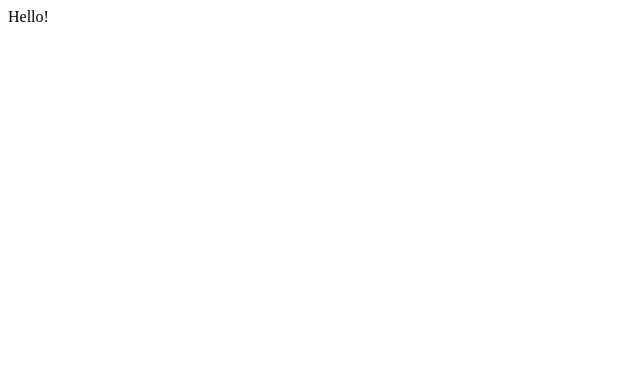
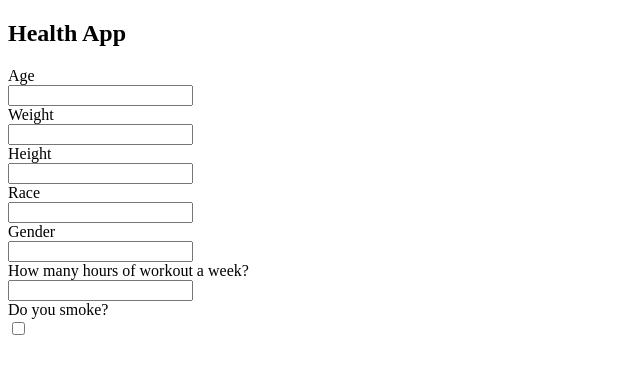
Before and after one commit to NateLapak/HealthHackED, a React (Create React App) app in the folder frontend/: page / in a window 1280 px wide. Shown: the top 374 px of the page, without its empty margins (0-640 px from the left). Built offline with nearby package versions, Linux system fonts and the light colour scheme.

Commit message:
Inputs added

```diff
--- a/frontend/src/App.js
+++ b/frontend/src/App.js
@@ -1,9 +1,10 @@
+import Home from "./Components/Homepage/Home";
 
 function App() {
   return (
     <div className="App">
       <header className="App-header">
-        Hello!
+          <Home />
       </header>
     </div>
   );
--- /dev/null
+++ b/frontend/src/Components/Homepage/Home.jsx
@@ -0,0 +1,50 @@
+const Home = () => {
+    return (
+        <div>
+            <h2>Health App</h2>
+
+            <form>
+                <label>Age</label>
+                <br />
+                <input></input>
+
+                <br />
+
+                <label>Weight</label>
+                <br />
+                <input></input>
+
+                <br />
+
+                <label>Height</label>
+                <br />
+                <input></input>
+                <br />
+
+                <label>Race</label>
+                <br />
+                <input></input>
+                <br />
+
+                <label>Gender</label>
+                <br />
+                <input></input>
+
+                <br />
+
+                <label>How many hours of workout a week?</label>
+                <br />
+                <input></input>
+
+                <br/>
+
+                <label>Do you smoke?</label>
+                <br />
+                <input type="checkbox"></input>
+
+            </form>
+        </div>
+    )
+}
+
+export default Home
```
Also changed, not shown: 1 other file (tests, documents, lock files or other folders).
